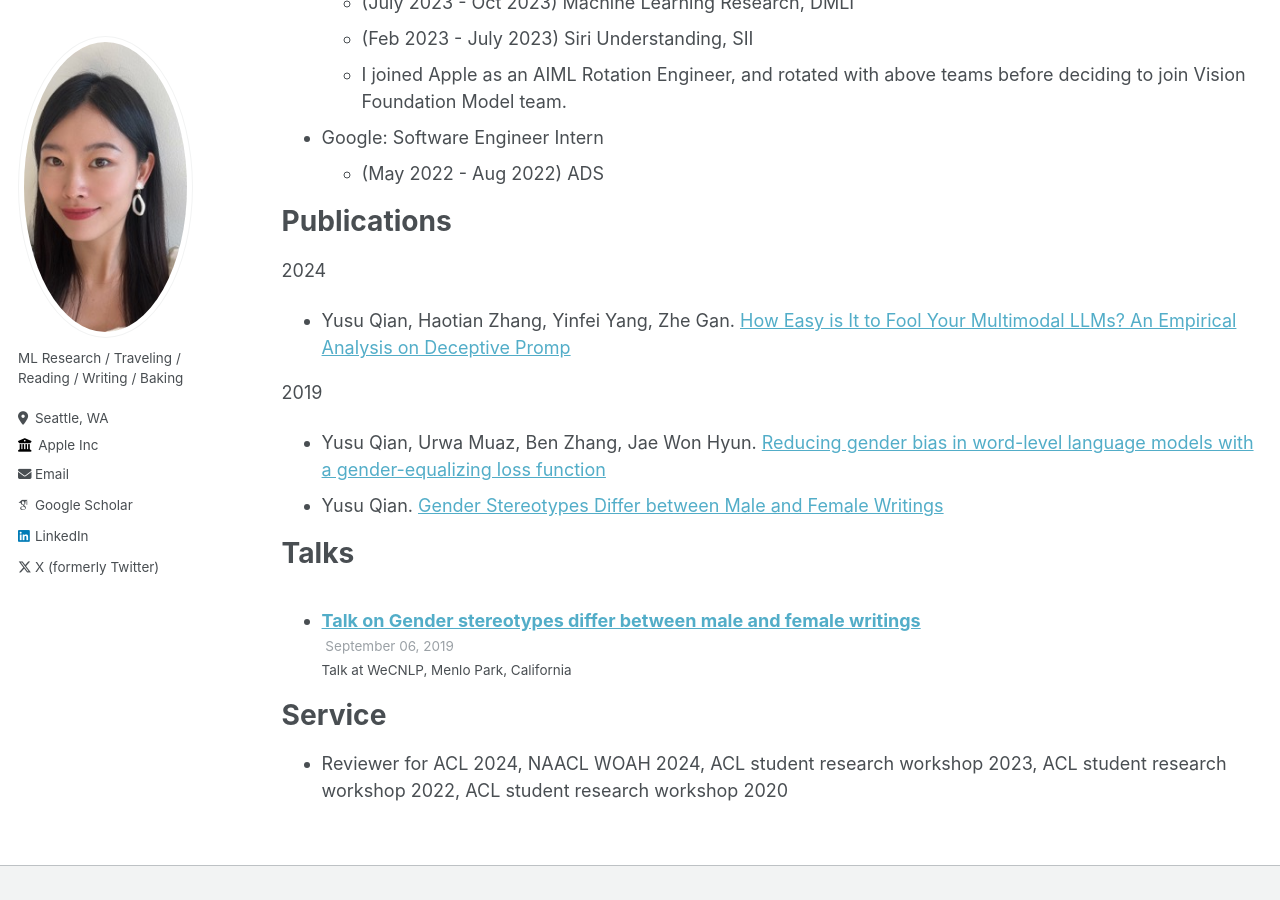
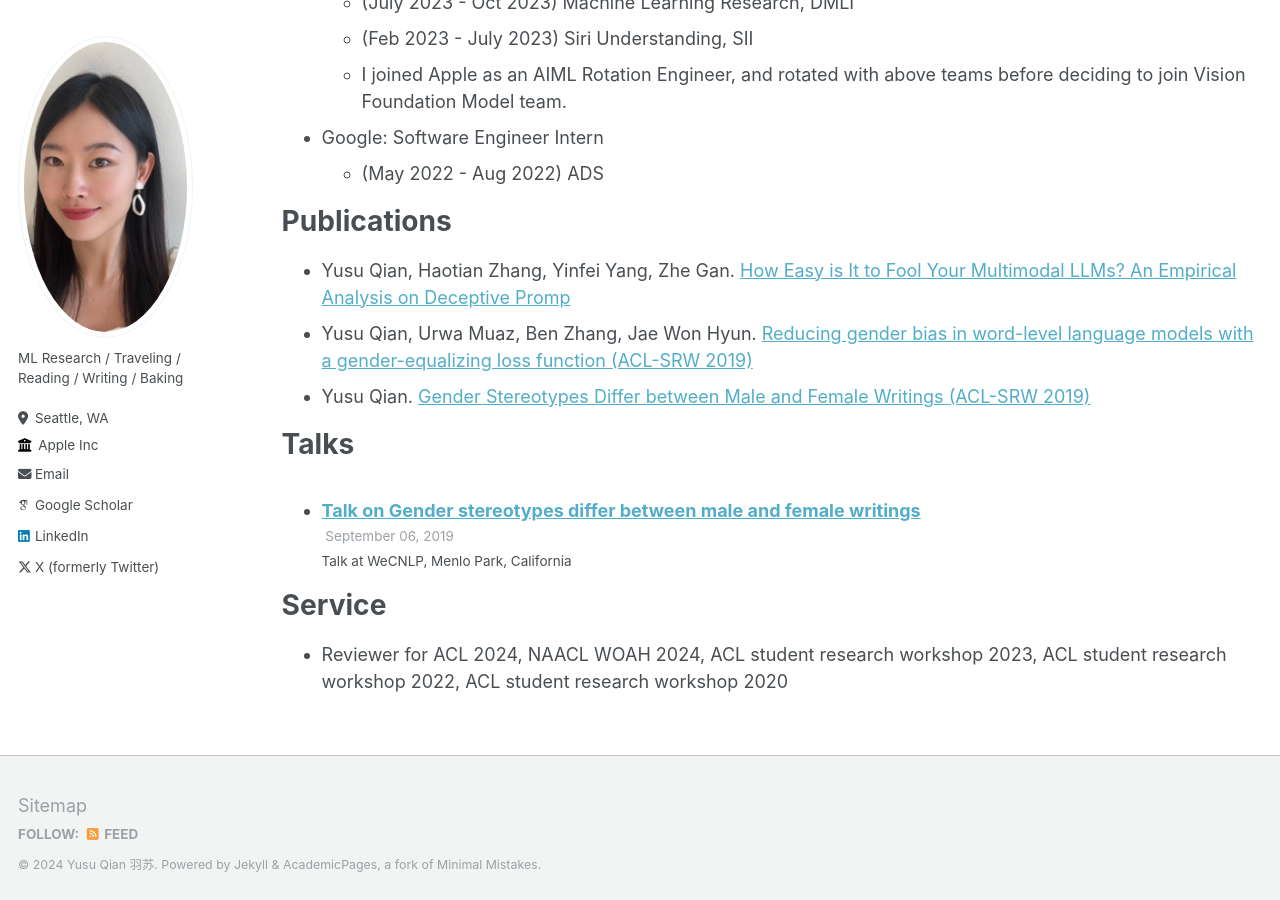
Before and after one commit to sueqian6/sueqian6.github.io, a Jekyll site: the page built from _pages/cv.md, in a window 1280 px wide and 900 px high, scrolled down 428 px. Built offline with Jekyll 4.4.1, drawn with Linux system fonts in a browser that asks for light colours; some web fonts are replaced.

Commit message:
Update cv.md

```diff
--- a/_pages/cv.md
+++ b/_pages/cv.md
@@ -27,13 +27,10 @@ Work experience
 
 Publications
 ======
-2024
 * Yusu Qian, Haotian Zhang, Yinfei Yang, Zhe Gan. [How Easy is It to Fool Your Multimodal LLMs? An
 Empirical Analysis on Deceptive Promp](https://arxiv.org/pdf/2402.13220.pdf)
-
-2019
-* Yusu Qian, Urwa Muaz, Ben Zhang, Jae Won Hyun. [Reducing gender bias in word-level language models with a gender-equalizing loss function](https://aclanthology.org/P19-2031.pdf)
-* Yusu Qian. [Gender Stereotypes Differ between Male and Female Writings](https://aclanthology.org/P19-2007.pdf)
+* Yusu Qian, Urwa Muaz, Ben Zhang, Jae Won Hyun. [Reducing gender bias in word-level language models with a gender-equalizing loss function (ACL-SRW 2019)](https://aclanthology.org/P19-2031.pdf)
+* Yusu Qian. [Gender Stereotypes Differ between Male and Female Writings (ACL-SRW 2019)](https://aclanthology.org/P19-2007.pdf)
 
 Talks
 ======
```
